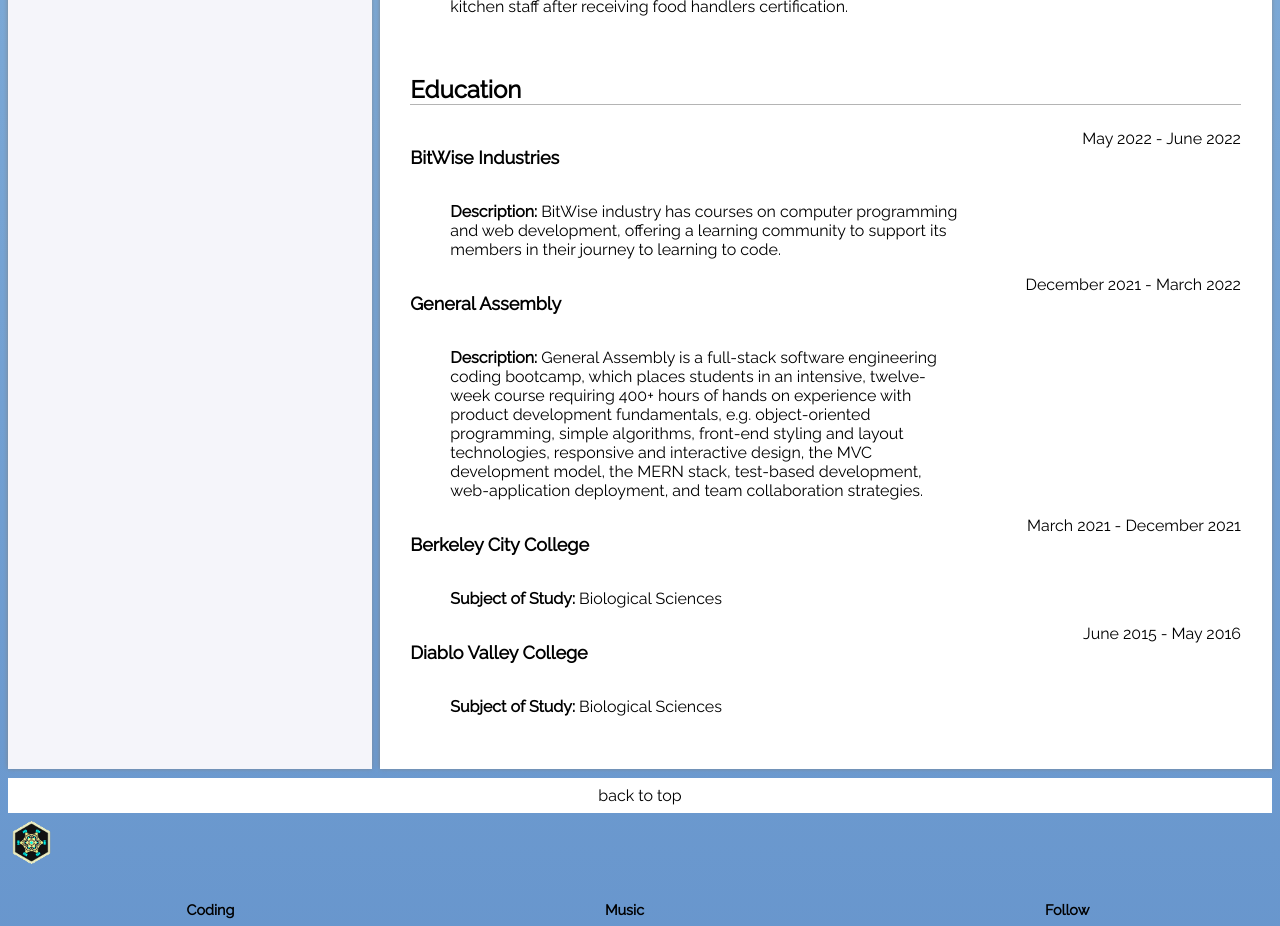
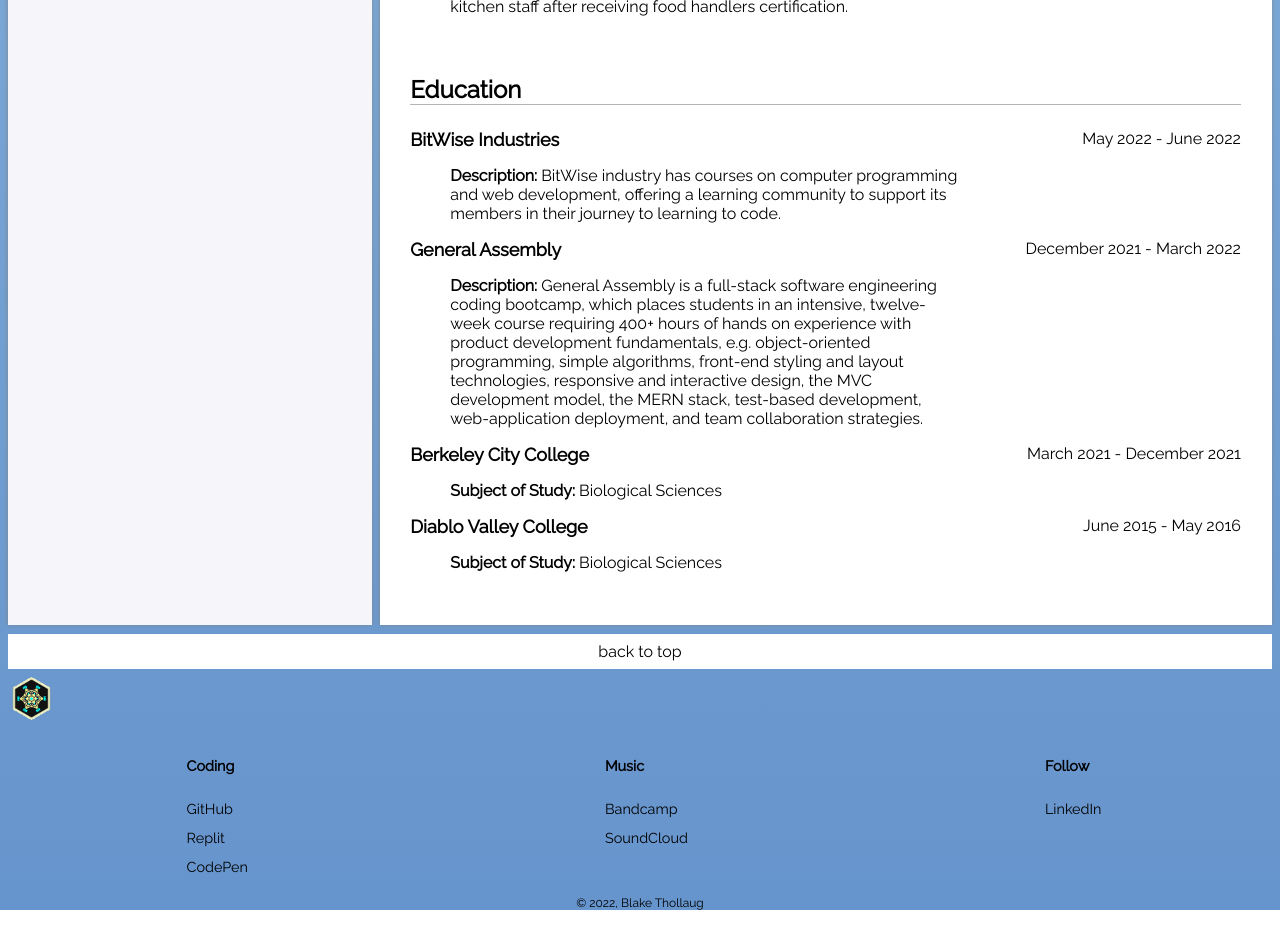
Before and after one commit to bthol/Portfolio-Frontend, a React (Create React App) app: page / in a window 1280 px wide. Shown: the part 3640-4566 px from the top of the page. Built offline with nearby package versions, Linux system fonts and the light colour scheme; the HTML template or start-up script is replaced by a standard one.

Commit message:
DOM nesting fix

```diff
--- a/package.json
+++ b/package.json
@@ -9,6 +9,7 @@
     "node": "^17.7.2",
     "react": "^18.0.0",
     "react-dom": "^18.0.0",
+    "react-idle-timer": "^5.4.1",
     "react-scripts": "5.0.1",
     "web-vitals": "^2.1.4"
   },
--- a/src/App.js
+++ b/src/App.js
@@ -1,5 +1,8 @@
 import './App.css';
 import React, { useState } from 'react';
+
+import { IIdleTimer } from 'react-idle-timer';
+import { IIdleTimerProps } from 'react-idle-timer';
 
 import { Header } from "./Header/Header";
 import { Aside } from './Aside/Aside';
--- a/src/Content/Section4.jsx
+++ b/src/Content/Section4.jsx
@@ -5,25 +5,25 @@ const Section4 = () => {
         <section>
             <h3 className="title-line text-x-large">Education</h3>
             <div>
-                <p className="flex-between"><p className="text-large"><b>BitWise Industries</b></p>May 2022 - June 2022</p>
+                <div className="flex-between"><div className="text-large"><b>BitWise Industries</b></div>May 2022 - June 2022</div>
                 <ul>
                     <li className="exp-list remove-bullet-list"><b>Description: </b>BitWise industry has courses on computer programming and web development, offering a learning community to support its members in their journey to learning to code.</li>
                 </ul>
             </div>
             <div>
-                <p className="flex-between"><p className="text-large"><b>General Assembly</b></p>December 2021 - March 2022</p>
+                <div className="flex-between"><div className="text-large"><b>General Assembly</b></div>December 2021 - March 2022</div>
                 <ul>
                     <li className="exp-list remove-bullet-list"><b>Description: </b>General Assembly is a full-stack software engineering coding bootcamp, which places students in an intensive, twelve-week course requiring 400+ hours of hands on experience with product development fundamentals, e.g. object-oriented programming, simple algorithms, front-end styling and layout technologies, responsive and interactive design, the MVC development model, the MERN stack, test-based development, web-application deployment, and team collaboration strategies.</li>
                 </ul>
             </div>
             <div>
-                <p className="flex-between"><p className="text-large"><b>Berkeley City College</b></p>March 2021 - December 2021</p>
+                <div className="flex-between"><div className="text-large"><b>Berkeley City College</b></div>March 2021 - December 2021</div>
                 <ul>
                     <li className="exp-list remove-bullet-list"><b>Subject of Study: </b>Biological Sciences</li>
                 </ul>
             </div>
             <div>
-                <p className="flex-between"><p className="text-large"><b>Diablo Valley College</b></p>June 2015 - May 2016</p>
+                <div className="flex-between"><div className="text-large"><b>Diablo Valley College</b></div>June 2015 - May 2016</div>
                 <ul>
                     <li className="exp-list remove-bullet-list"><b>Subject of Study: </b>Biological Sciences</li>
                 </ul>
```
Also changed, not shown: 1 other file (tests, documents, lock files or other folders).
